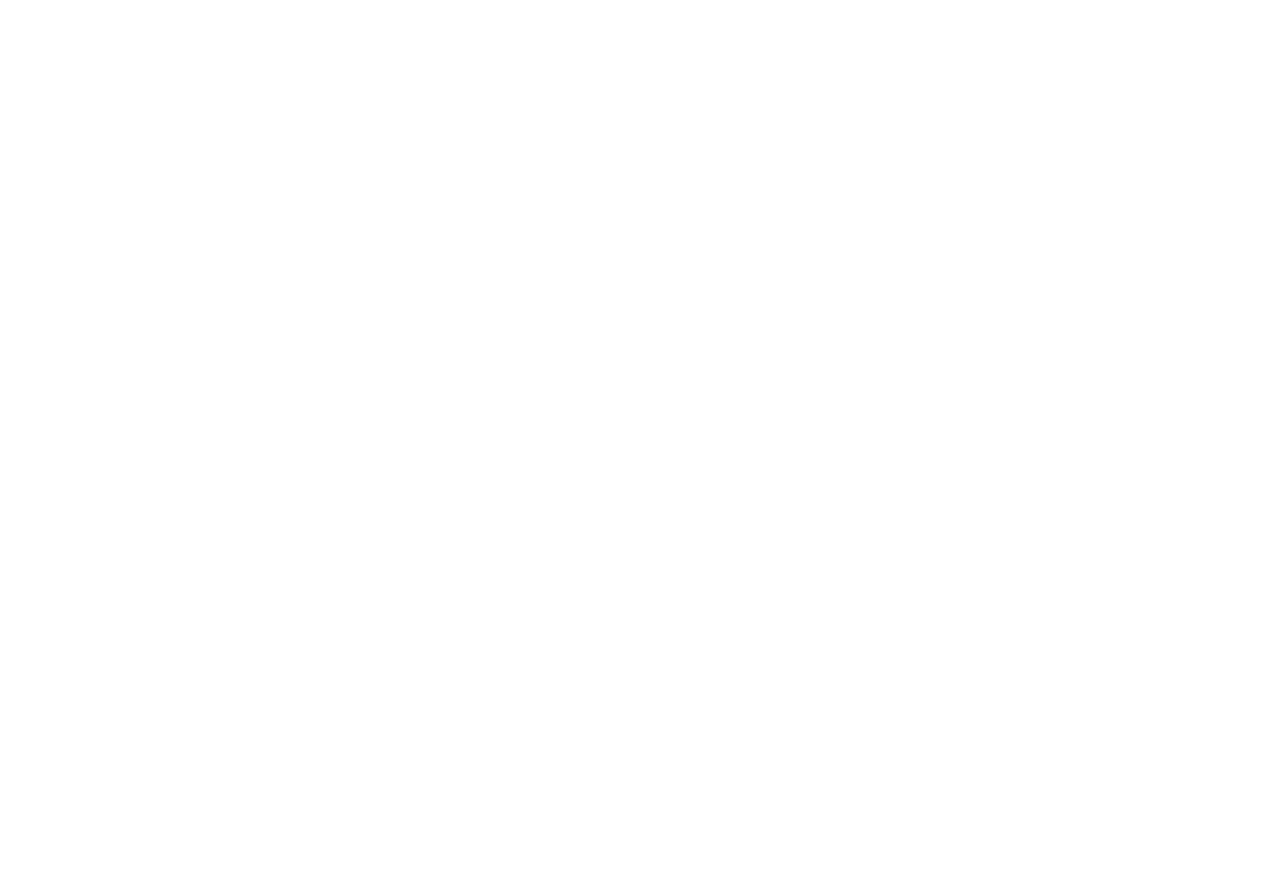
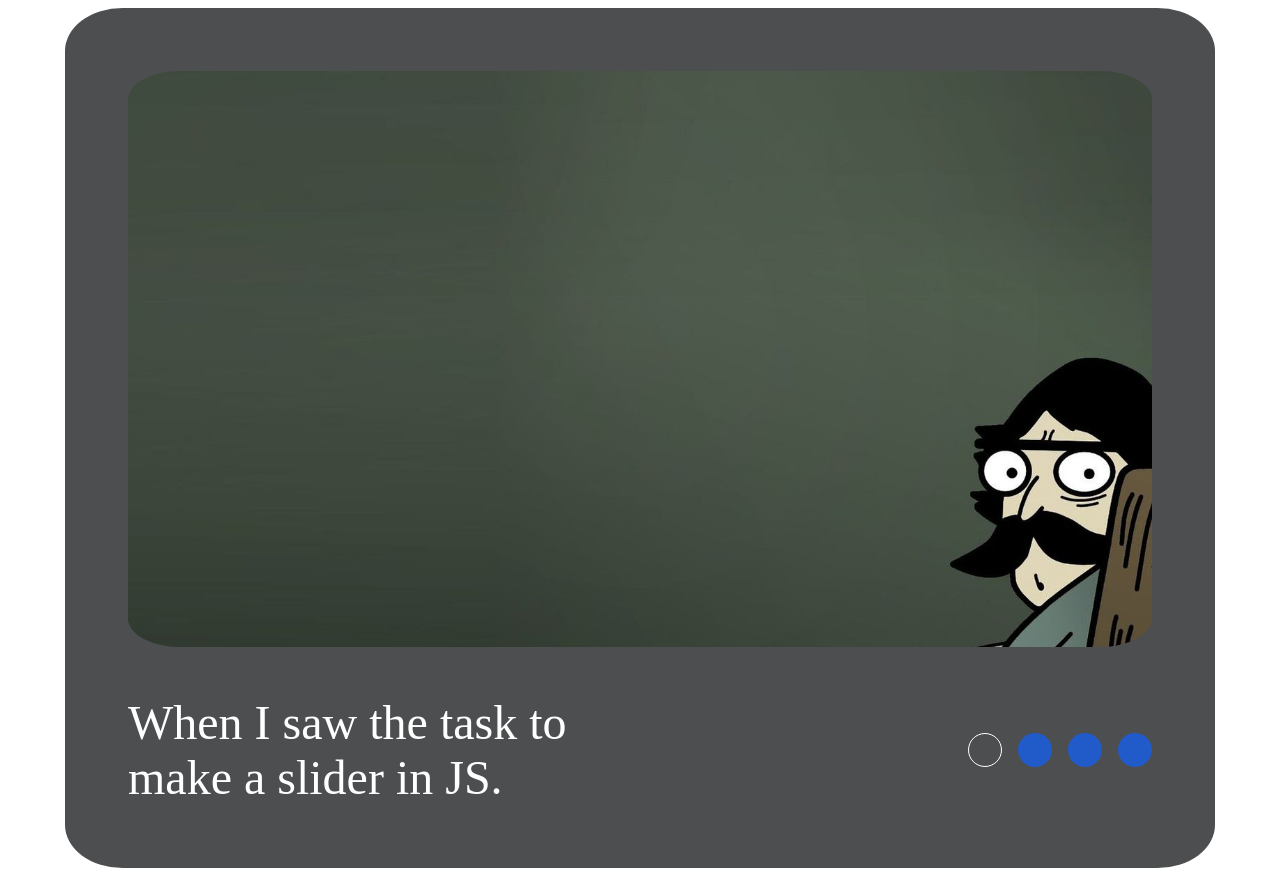
Before and after one commit to fikyslsgg/cssMemeSlider, a plain HTML site: page cssMemeSlider/index.html in a window 1280 px wide. Before the commit the page ends 800 px from the top, so only its background shows below. Drawn offline with nearby package versions, Linux system fonts and the light colour scheme.

Commit message:
feat: made a desktop version.

```diff
--- a/cssMemeSlider/index.html
+++ b/cssMemeSlider/index.html
@@ -4,16 +4,41 @@
 <head>
   <meta charset="UTF-8">
   <meta name="viewport" content="width=device-width, initial-scale=1.0">
-  <link rel="stylesheet" href="https://cdnjs.cloudflare.com/ajax/libs/normalize/8.0.1/normalize.min.css"
-    integrity="sha512-NhSC1YmyruXifcj/KFRWoC561YpHpc5Jtzgvbuzx5VozKpWvQ+4nXhPdFgmx8xqexRcpAglTj9sIBWINXa8x5w=="
-    crossorigin="anonymous" referrerpolicy="no-referrer" />
   <link rel="stylesheet" href="style.css">
   <script src="index.js" defer></script>
-  <title>Document</title>
+  <title>Slides</title>
 </head>
 
 <body>
+  <div class="wrapper">
+    <div class="container">
+      <div class="slider">
+        <div class="slider__line">
+          <img class="slider__item" src="./img/1.jpeg" alt="#">
+          <img class="slider__item" src="./img/2.jpeg" alt="#">
+          <img class="slider__item" src="./img/3.jpeg" alt="#">
+          <img class="slider__item" src="./img/4.jpeg" alt="#">
+        </div>
+      </div>
+      <div class="slider__footer">
+        <div class="text-wrapper">
+          <div class="text">
+            <div class="text__item">When I saw the task to <br>make a slider in JS.</div>
+            <div class="text__item">First I made the slider.</div>
+            <div class="text__item">I started making logic.</div>
+            <div class="text__item">Made a slider.</div>
+          </div>
+        </div>
+        <div class="controls">
+          <div class="controls__item active"></div>
+          <div class="controls__item"></div>
+          <div class="controls__item"></div>
+          <div class="controls__item"></div>
+        </div>
+      </div>
 
+    </div>
+  </div>
 </body>
 
 </html>
--- a/cssMemeSlider/index.js
+++ b/cssMemeSlider/index.js
@@ -0,0 +1,42 @@
+const sliderLine = document.querySelector('.slider__line')
+const controls = document.querySelectorAll('.controls__item')
+const sliderItem = document.querySelector('.slider__item')
+const textLine = document.querySelector('.text')
+const textItem = document.querySelector('.text__item')
+const slides = document.querySelectorAll('.slider__item')
+
+let count = 0
+const slideWidth = sliderItem.offsetWidth;
+const textWidth = textItem.offsetWidth;
+
+function rollSlide(){
+  sliderLine.style.transform = `translateX(${-count * slideWidth}px)`
+  textLine.style.transform = `translateX(${-count * textWidth}px)`
+}
+
+function next(){
+  count++
+  if(count >= slides.length) return count = 0
+  rollSlide()
+  thisSlide(count)
+}
+
+function prev(){
+  count--
+  if(count < 0) return count = slides.length
+  rollSlide()
+  thisSlide(count)
+}
+
+function thisSlide(index){
+  controls.forEach(item => item.classList.remove('active'))
+  controls[index].classList.add('active')
+}
+
+controls.forEach((item, index) => {
+  item.addEventListener('click', (event)=>{
+    count = index
+    thisSlide(count)
+    rollSlide()
+  })
+})
--- a/cssMemeSlider/style.css
+++ b/cssMemeSlider/style.css
@@ -0,0 +1,79 @@
+img{
+  width: 100%;
+}
+
+.container{
+  max-width: 1024px;
+  margin: 0 auto;
+  display: flex;
+  flex-direction: column;
+  gap: 3em;
+  padding: 5%;
+  background-color: #4c4e50;
+  border-radius: 5%;
+}
+
+.slider{
+overflow: hidden;
+}
+
+.slider__line{
+  display: flex;
+  transition: all 0.5s;
+  transform: translateX(0%);
+}
+
+.slider__item{
+  width: 100%;
+  border-radius: 5%;
+}
+
+.controls{
+  display: flex;
+  gap: 1em;
+}
+
+.controls__item{
+  width: 2em;
+  height: 2em;
+  border-radius: 50%;
+  background-color: rgb(33, 91, 201);
+  cursor: pointer;
+  border: 1px solid transparent;
+  transition: all 0.5s;
+}
+
+.controls__item:hover {
+  border-color: white;
+  background-color: white;
+}
+
+.active {
+  background-color: transparent;
+  border: 1px solid white;
+}
+
+.slider__footer{
+  display: flex;
+  align-items: center;
+  justify-content: space-between;
+  align-items: center;
+}
+
+.text-wrapper{
+  font-size: 3em;
+  overflow: hidden;
+  text-wrap: nowrap;
+  color: white;
+}
+
+.text{
+  display: flex;
+  align-items: center;
+  transform: translateX(0%);
+  transition: all 0.5s;
+}
+
+.text__item{
+  min-width: 100%;
+}
```
Also changed, not shown: cssMemeSlider/img/1.jpeg (added), cssMemeSlider/img/2.jpeg (added), cssMemeSlider/img/3.jpeg (added), cssMemeSlider/img/4.jpeg (added).
